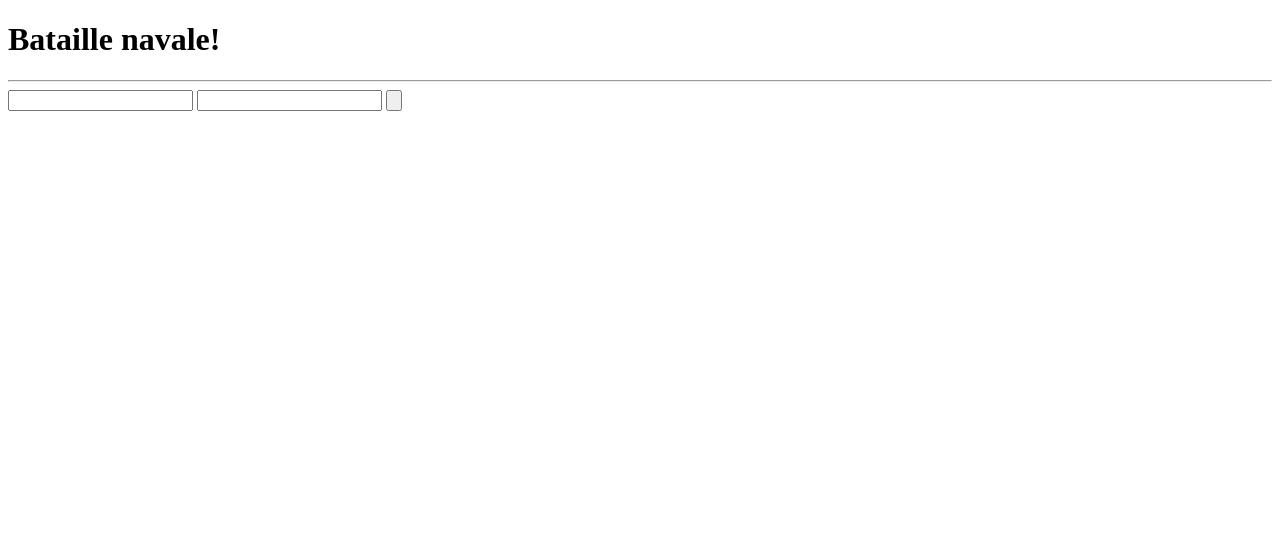
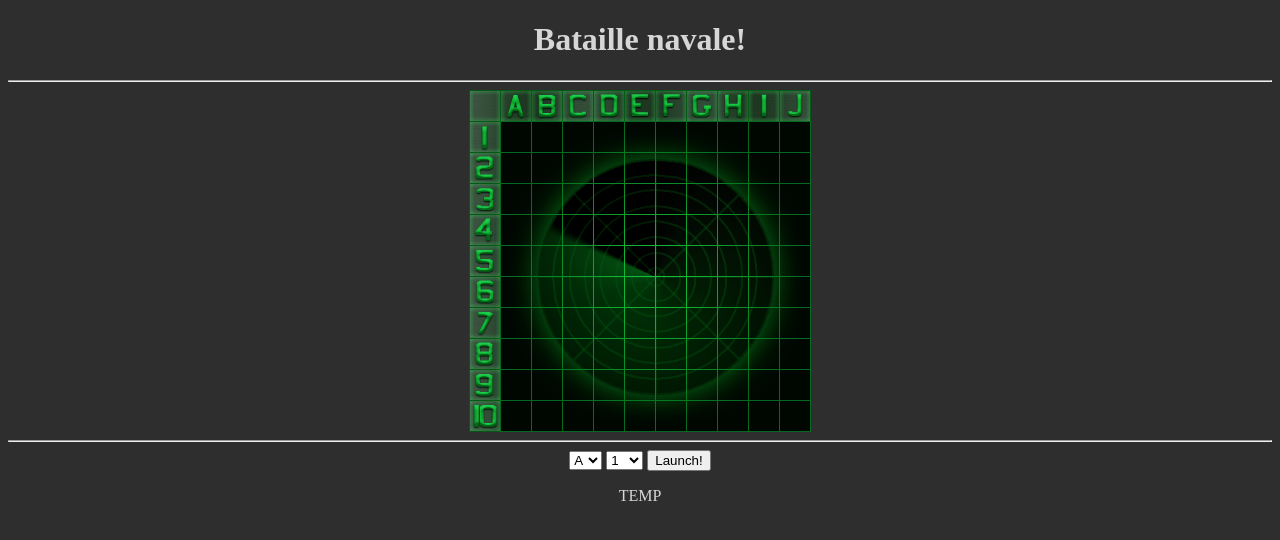
Before and after one commit to mux42/mux42.github.io, a plain HTML site: page index.html in a window 1280 px wide. Drawn offline with Linux system fonts and the light colour scheme.

Commit message:
basic display changes + assets

```diff
--- a/index.html
+++ b/index.html
@@ -2,11 +2,12 @@
 <html>
 <head>
 	<meta charset="utf-8">
+	<link rel="stylesheet" href="style.css">
 	<title>Bataille Navale</title>
 </head>
 <body>
 	<header>
-		<h1>Bataille navale!</h1>
+		<h1 class="text">Bataille navale!</h1>
 		<hr>
 	</header>
 	<main>
@@ -15,13 +16,39 @@
 			<div id="board">
 			</div>
 		</div>
-		<div>
+		<hr>
+		<div id="controls">
 			<!-- INTERACTABLES -->
-			<form>
-				<input type="number" name="xInput">
-				<input type="number" name="yInput">
-				<input type="button" name="">
-			</form>
+			<select>
+				<option value="0">A</option>
+				<option value="1">B</option>
+				<option value="2">C</option>
+				<option value="3">D</option>
+				<option value="4">E</option>
+				<option value="5">F</option>
+				<option value="6">G</option>
+				<option value="7">H</option>
+				<option value="8">I</option>
+				<option value="9">J</option>
+			</select>
+
+			<select>
+				<option value="0">1</option>
+				<option value="1">2</option>
+				<option value="2">3</option>
+				<option value="3">4</option>
+				<option value="4">5</option>
+				<option value="5">6</option>
+				<option value="6">7</option>
+				<option value="7">8</option>
+				<option value="8">9</option>
+				<option value="9">10</option>
+			</select>
+
+			<button>Launch!</button>
+
+			<p id="result text" class="text">TEMP</p>
+
 		</div>
 	</main>
 </body>
--- /dev/null
+++ b/style.css
@@ -0,0 +1,25 @@
+body {
+	background-color: #2e2e2e;
+}
+
+.text {
+	color: #d6d6d6;
+	text-align: center;
+}
+
+#board {
+	background-image: url("assets/grid.png");
+	background-repeat: no-repeat;
+	background-size: auto;
+
+	width: 342px;
+	height: 342px;
+	margin: 0 auto;
+}
+
+#controls {
+	width: fit-content;
+	height: fit-content;
+
+	margin: 0 auto;
+}
```
Also changed, not shown: DOCX/Pseudocode.txt, assets/BattleShipSheet_final.png (added), assets/NavalBattle - ReadMe.txt (added), assets/exposion.png (added), assets/grid.png (added), assets/sink.png (added).
